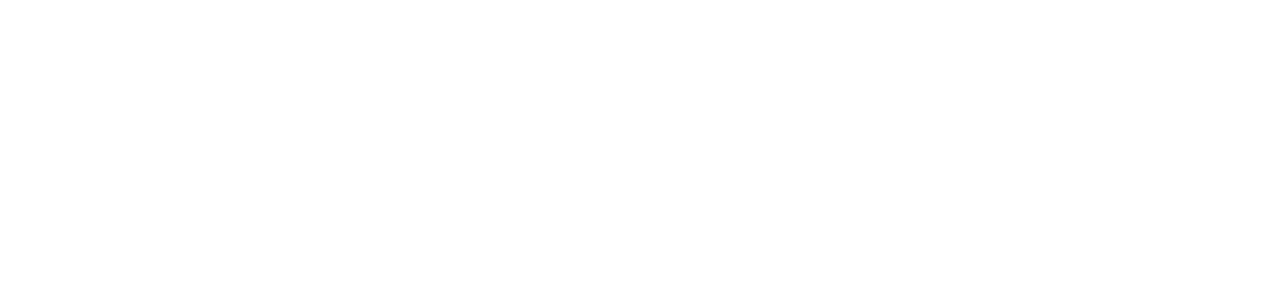
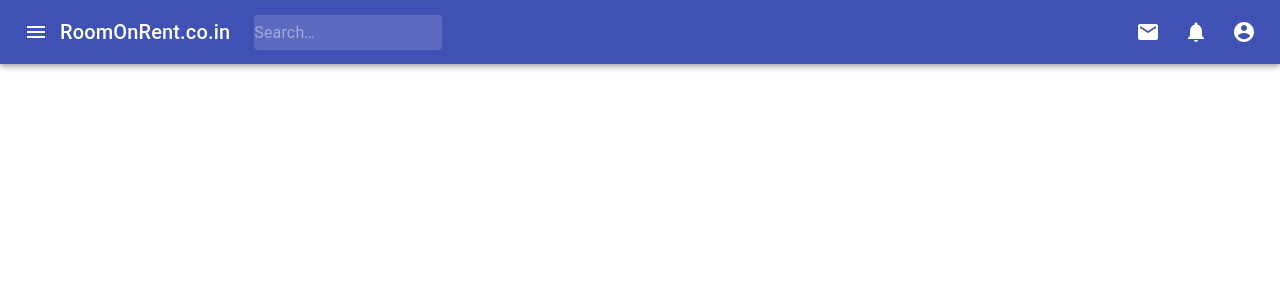
Before and after one commit to proTiwari/rental_home, a React (Create React App) app: page / in a window 1280 px wide. Shown: the top 300 px of the page. Built offline with nearby package versions, Linux system fonts and the light colour scheme.

Commit message:
nav bar included

```diff
--- a/src/App.js
+++ b/src/App.js
@@ -1,9 +1,10 @@
 import './App.css';
+import Nav from './components/Nav'
 
 function App() {
   return (
     <div className="App">
-
+     <Nav />
     </div>
   );
 }
--- a/src/components/Nav.js
+++ b/src/components/Nav.js
@@ -0,0 +1,234 @@
+import * as React from 'react';
+import SearchIcon from '@material-ui/icons/Search';
+import { styled, alpha } from '@material-ui/core/styles';
+import AppBar from '@material-ui/core/AppBar';
+import Box from '@material-ui/core/Box';
+import Toolbar from '@material-ui/core/Toolbar';
+import IconButton from '@material-ui/core/IconButton';
+import Typography from '@material-ui/core/Typography';
+import InputBase from '@material-ui/core/InputBase';
+import Badge from '@material-ui/core/Badge';
+import MenuItem from '@material-ui/core/MenuItem';
+import Menu from '@material-ui/core/Menu';
+import MenuIcon from '@material-ui/icons/Menu';
+
+import AccountCircle from '@material-ui/icons/AccountCircle';
+import MailIcon from '@material-ui/icons/Mail';
+import NotificationsIcon from '@material-ui/icons/Notifications';
+import MoreIcon from '@material-ui/icons/MoreVert';
+
+const Search = styled('div')(({ theme }) => ({
+  position: 'relative',
+  borderRadius: theme.shape.borderRadius,
+  backgroundColor: alpha(theme.palette.common.white, 0.15),
+  '&:hover': {
+    backgroundColor: alpha(theme.palette.common.white, 0.25),
+  },
+  marginRight: theme.spacing(2),
+  marginLeft: 0,
+  width: '100%',
+  [theme.breakpoints.up('sm')]: {
+    marginLeft: theme.spacing(3),
+    width: 'auto',
+  },
+}));
+
+const SearchIconWrapper = styled('div')(({ theme }) => ({
+  padding: theme.spacing(0, 2),
+  height: '100%',
+  position: 'absolute',
+  pointerEvents: 'none',
+  display: 'flex',
+  alignItems: 'center',
+  justifyContent: 'center',
+}));
+
+const StyledInputBase = styled(InputBase)(({ theme }) => ({
+  color: 'inherit',
+  '& .MuiInputBase-input': {
+    padding: theme.spacing(1, 1, 1, 0),
+    // vertical padding + font size from searchIcon
+    paddingLeft: `calc(1em + ${theme.spacing(4)})`,
+    transition: theme.transitions.create('width'),
+    width: '100%',
+    [theme.breakpoints.up('md')]: {
+      width: '20ch',
+    },
+  },
+}));
+
+export default function Nav() {
+  const [anchorEl, setAnchorEl] = React.useState(null);
+  const [mobileMoreAnchorEl, setMobileMoreAnchorEl] = React.useState(null);
+
+  const isMenuOpen = Boolean(anchorEl);
+  const isMobileMenuOpen = Boolean(mobileMoreAnchorEl);
+
+  const handleProfileMenuOpen = (event) => {
+    setAnchorEl(event.currentTarget);
+  };
+
+  const handleMobileMenuClose = () => {
+    setMobileMoreAnchorEl(null);
+  };
+
+  const handleMenuClose = () => {
+    setAnchorEl(null);
+    handleMobileMenuClose();
+  };
+
+  const handleMobileMenuOpen = (event) => {
+    setMobileMoreAnchorEl(event.currentTarget);
+  };
+
+  const menuId = 'primary-search-account-menu';
+  const renderMenu = (
+    <Menu
+      anchorEl={anchorEl}
+      anchorOrigin={{
+        vertical: 'top',
+        horizontal: 'right',
+      }}
+      id={menuId}
+      keepMounted
+      transformOrigin={{
+        vertical: 'top',
+        horizontal: 'right',
+      }}
+      open={isMenuOpen}
+      onClose={handleMenuClose}
+    >
+      <MenuItem onClick={handleMenuClose}>Profile</MenuItem>
+      <MenuItem onClick={handleMenuClose}>My account</MenuItem>
+    </Menu>
+  );
+
+  const mobileMenuId = 'primary-search-account-menu-mobile';
+  const renderMobileMenu = (
+    <Menu
+      anchorEl={mobileMoreAnchorEl}
+      anchorOrigin={{
+        vertical: 'top',
+        horizontal: 'right',
+      }}
+      id={mobileMenuId}
+      keepMounted
+      transformOrigin={{
+        vertical: 'top',
+        horizontal: 'right',
+      }}
+      open={isMobileMenuOpen}
+      onClose={handleMobileMenuClose}
+    >
+      <MenuItem>
+        <IconButton size="large" aria-label="show 4 new mails" color="inherit">
+          <Badge badgeContent={4} color="error">
+            <MailIcon />
+          </Badge>
+        </IconButton>
+        <p>Messages</p>
+      </MenuItem>
+      <MenuItem>
+        <IconButton
+          size="large"
+          aria-label="show 17 new notifications"
+          color="inherit"
+        >
+          <Badge badgeContent={17} color="error">
+            <NotificationsIcon />
+          </Badge>
+        </IconButton>
+        <p>Notifications</p>
+      </MenuItem>
+      <MenuItem onClick={handleProfileMenuOpen}>
+        <IconButton
+          size="large"
+          aria-label="account of current user"
+          aria-controls="primary-search-account-menu"
+          aria-haspopup="true"
+          color="inherit"
+        >
+          <AccountCircle />
+        </IconButton>
+        <p>Profile</p>
+      </MenuItem>
+    </Menu>
+  );
+
+  return (
+    <Box sx={{ flexGrow: 1 }}>
+      <AppBar position="static">
+        <Toolbar>
+          <IconButton
+            size="large"
+            edge="start"
+            color="inherit"
+            aria-label="open drawer"
+            sx={{ mr: 2 }}
+          >
+            <MenuIcon />
+          </IconButton>
+          <Typography
+            variant="h6"
+            noWrap
+            component="div"
+            sx={{ display: { xs: 'none', sm: 'block' } }}
+          >
+           RoomOnRent.co.in
+          </Typography>
+          <Search>
+
+            <StyledInputBase
+              placeholder="Search…"
+              inputProps={{ 'aria-label': 'search' }}
+            />
+          </Search>
+          <Box sx={{ flexGrow: 1 }} />
+          <Box sx={{ display: { xs: 'none', md: 'flex' } }}>
+            <IconButton size="large" aria-label="show 4 new mails" color="inherit">
+              <Badge  color="error">
+                  {/* //badgeContent={} */}
+                <MailIcon />
+              </Badge>
+            </IconButton>
+            <IconButton
+              size="large"
+              aria-label="show 17 new notifications"
+              color="inherit"
+            >
+              <Badge  color="error">
+               {/* //badgeContent={} */}
+                <NotificationsIcon />
+              </Badge>
+            </IconButton>
+            <IconButton
+              size="large"
+              edge="end"
+              aria-label="account of current user"
+              aria-controls={menuId}
+              aria-haspopup="true"
+              onClick={handleProfileMenuOpen}
+              color="inherit"
+            >
+              <AccountCircle />
+            </IconButton>
+          </Box>
+          <Box sx={{ display: { xs: 'flex', md: 'none' } }}>
+            <IconButton
+              size="large"
+              aria-label="show more"
+              aria-controls={mobileMenuId}
+              aria-haspopup="true"
+              onClick={handleMobileMenuOpen}
+              color="inherit"
+            >
+              <MoreIcon />
+            </IconButton>
+          </Box>
+        </Toolbar>
+      </AppBar>
+      {renderMobileMenu}
+      {renderMenu}
+    </Box>
+  );
+}
```
